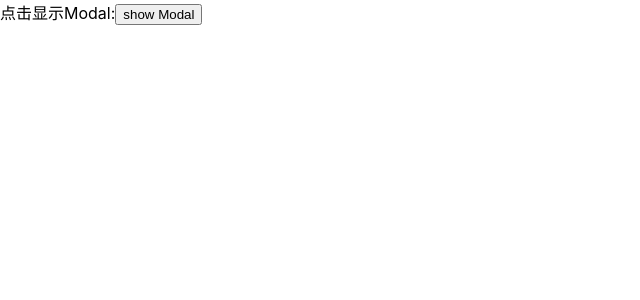
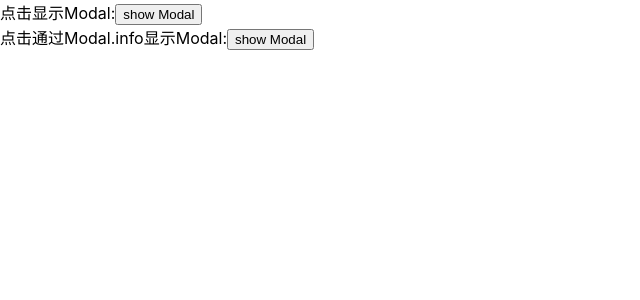
Before and after one commit to lzyang1995/simple-modal, a React (Create React App) app: page / in a window 1280 px wide. Shown: the top 300 px of the page, without its empty margins (0-640 px from the left). Built offline with nearby package versions, Linux system fonts and the light colour scheme.

Commit message:
feat: 实现Modal.info

```diff
--- a/src/App.tsx
+++ b/src/App.tsx
@@ -1,8 +1,8 @@
 import { useState } from "react";
-import { Modal } from "./components/modal/modal";
+import { Modal } from "./components/modal";
 
 function App() {
-  const [visible, setVisible] = useState(false);
+  const [open, setOpen] = useState(false);
 
   return (
     <div>
@@ -10,16 +10,29 @@ function App() {
         点击显示Modal:
         <button
           onClick={() => {
-            setVisible(true);
+            setOpen(true);
+          }}
+        >
+          show Modal
+        </button>
+      </div>
+      <div>
+        点击通过Modal.info显示Modal:
+        <button
+          onClick={() => {
+            Modal.info({
+              content: "test Modal.info",
+              onClose: () => console.warn("closed!"),
+            });
           }}
         >
           show Modal
         </button>
       </div>
       <Modal
-        visible={visible}
+        open={open}
         onClose={() => {
-          setVisible(false);
+          setOpen(false);
         }}
       >
         test
--- /dev/null
+++ b/src/components/modal/index.ts
@@ -0,0 +1,7 @@
+import { info } from "./info";
+import { Modal as OriginModal } from "./modal";
+
+const Modal: typeof OriginModal & { info: typeof info } = OriginModal as any
+Modal.info = info
+
+export { Modal }
--- /dev/null
+++ b/src/components/modal/info.tsx
@@ -0,0 +1,57 @@
+import { Root, createRoot } from "react-dom/client";
+import type { ModalFuncProps } from "./interface";
+import { Modal } from "./modal";
+
+const MARK = "__rc_react_root__";
+
+function reactRender(
+  node: React.ReactNode,
+  container: DocumentFragment & { [MARK]?: Root }
+) {
+  if (!container[MARK]) {
+    container[MARK] = createRoot(container);
+  }
+
+  container[MARK]?.render(node);
+}
+
+export function info(config: ModalFuncProps) {
+  const container = document.createDocumentFragment() as DocumentFragment & {
+    [MARK]?: Root;
+  };
+
+  let currentConfig = { ...config, close, open: true } as any;
+  let timeoutId: ReturnType<typeof setTimeout>;
+
+  function render(props: any) {
+    clearTimeout(timeoutId);
+
+    timeoutId = setTimeout(() => {
+      const { close, content, ...rest } = props;
+
+      reactRender(
+        <Modal
+          {...rest}
+          onClose={() => {
+            close();
+          }}
+        >
+          {content}
+        </Modal>,
+        container
+      );
+    });
+  }
+
+  function close() {
+    currentConfig = { ...currentConfig, open: false };
+    render(currentConfig);
+
+    setTimeout(() => {
+      currentConfig.onClose?.();
+      container[MARK]?.unmount();
+    });
+  }
+
+  render(currentConfig);
+}
--- /dev/null
+++ b/src/components/modal/interface.ts
@@ -0,0 +1,12 @@
+interface ModalCommonProps {
+  onClose: () => void;
+}
+
+export interface ModalProps extends ModalCommonProps {
+  open: boolean;
+  children: React.ReactNode;
+}
+
+export interface ModalFuncProps extends ModalCommonProps {
+  content: React.ReactNode;
+}
--- a/src/components/modal/modal.tsx
+++ b/src/components/modal/modal.tsx
@@ -1,17 +1,12 @@
 import { Portal } from "../portal";
+import type { ModalProps } from "./interface";
 import "./modal.scss";
 
-export interface ModalProps {
-  visible: boolean;
-  children: React.ReactNode;
-  onClose: () => void;
-}
-
 export const Modal = (props: ModalProps) => {
-  const { visible, onClose, children } = props;
+  const { open, onClose, children } = props;
 
   return (
-    <Portal visible={visible}>
+    <Portal open={open}>
       <div>
         <div className="modal-mask" />
         <div className="modal-wrap">
--- a/src/components/portal/index.tsx
+++ b/src/components/portal/index.tsx
@@ -2,12 +2,12 @@ import { useLayoutEffect, useMemo } from "react";
 import { createPortal } from "react-dom";
 
 interface PortalProps {
-  visible: boolean;
+  open: boolean;
   children: React.ReactNode;
 }
 
 export const Portal: React.FC<PortalProps> = (props) => {
-  const { visible, children } = props;
+  const { open, children } = props;
 
   const container = useMemo(() => {
     const elem = document.createElement("div");
@@ -25,14 +25,14 @@ export const Portal: React.FC<PortalProps> = (props) => {
   }
 
   useLayoutEffect(() => {
-    if (visible) {
+    if (open) {
       append();
     } else {
       cleanup();
     }
 
     return cleanup;
-  }, [visible]);
+  }, [open]);
 
   return createPortal(children, container);
 };
```
